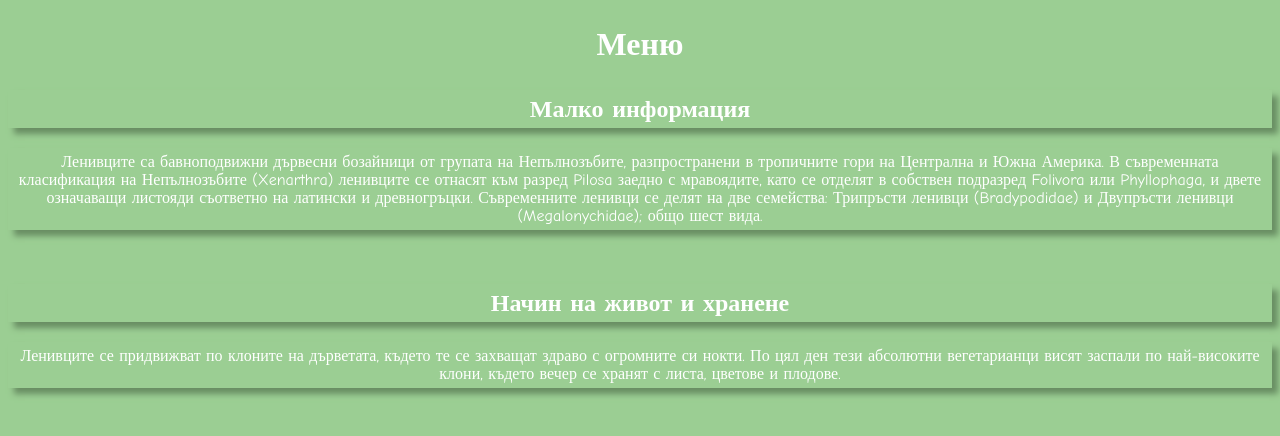
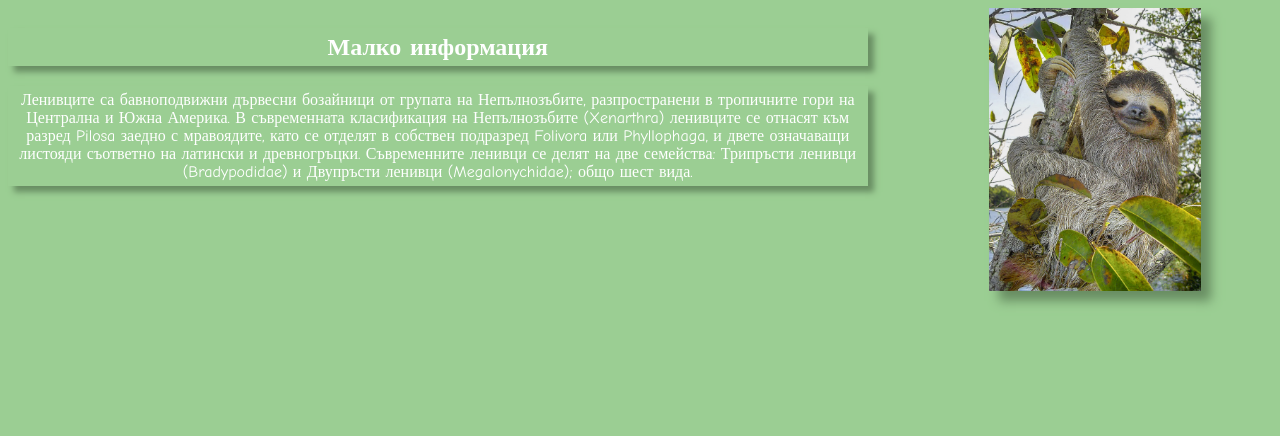
Before and after one commit to kalifilipova/fluffy-fishstick, a plain HTML site: page index.html in a window 1280 px wide. Drawn offline with Linux system fonts and the light colour scheme.

Commit message:
Update index.html

```diff
--- a/index.html
+++ b/index.html
@@ -26,7 +26,7 @@
 
 
             img{
-                max-width: 40%;
+                max-width: 60%;
                 box-shadow: 10px 10px 10px rgb(105, 142, 99);
 
             }
@@ -53,16 +53,48 @@
                 text-align:center;
             }
 
+            .column1{
+            width: 68%;
+            float:left;
+        }
+
+        .column2{
+            width: 28%;
+            float: right;
+        }
+
         </style>
 
     </head>
 <body>
-    <h1>Меню</h1>
-    <h2>Малко информация</h2>
-    <p>Ленивците са бавноподвижни дървесни бозайници от групата на Непълнозъбите, разпространени в тропичните гори на Централна и Южна Америка. В съвременната класификация на Непълнозъбите (Xenarthra) ленивците се отнасят към разред Pilosa заедно с мравоядите, като се отделят в собствен подразред Folivora или Phyllophaga, и двете означаващи листояди съответно на латински и древногръцки. Съвременните ленивци се делят на две семейства: Трипръсти ленивци (Bradypodidae) и Двупръсти ленивци (Megalonychidae); общо шест вида. </p>
-    <br>
-    <h2>Начин на живот и хранене</h2>
-    <p>Ленивците се придвижват по клоните на дърветата, където те се захващат здраво с огромните си нокти. По цял ден тези абсолютни вегетарианци висят заспали по най-високите клони, където вечер се хранят с листа, цветове и плодове. </p>
-    <br>
+
+    <div class="column1">
+
+        <div class="item">
+
+            <h2>Малко информация</h2>
+
+        </div>
+
+        <div class="item">
+            <p>Ленивците са бавноподвижни дървесни бозайници от групата на Непълнозъбите, разпространени в тропичните гори на Централна и Южна Америка. В съвременната класификация на Непълнозъбите (Xenarthra) ленивците се отнасят към разред Pilosa заедно с мравоядите, като се отделят в собствен подразред Folivora или Phyllophaga, и двете означаващи листояди съответно на латински и древногръцки. Съвременните ленивци се делят на две семейства: Трипръсти ленивци (Bradypodidae) и Двупръсти ленивци (Megalonychidae); общо шест вида. </p>
+        </div>
+
+        <div class="item">
+        </div>
+
+    </div>
+
+    <div class="column2">
+
+
+        <div class="item">
+
+            <img src="1.jpg" >
+
+        </div>
+
+
+    </div>
 </body>
 </html>
```
